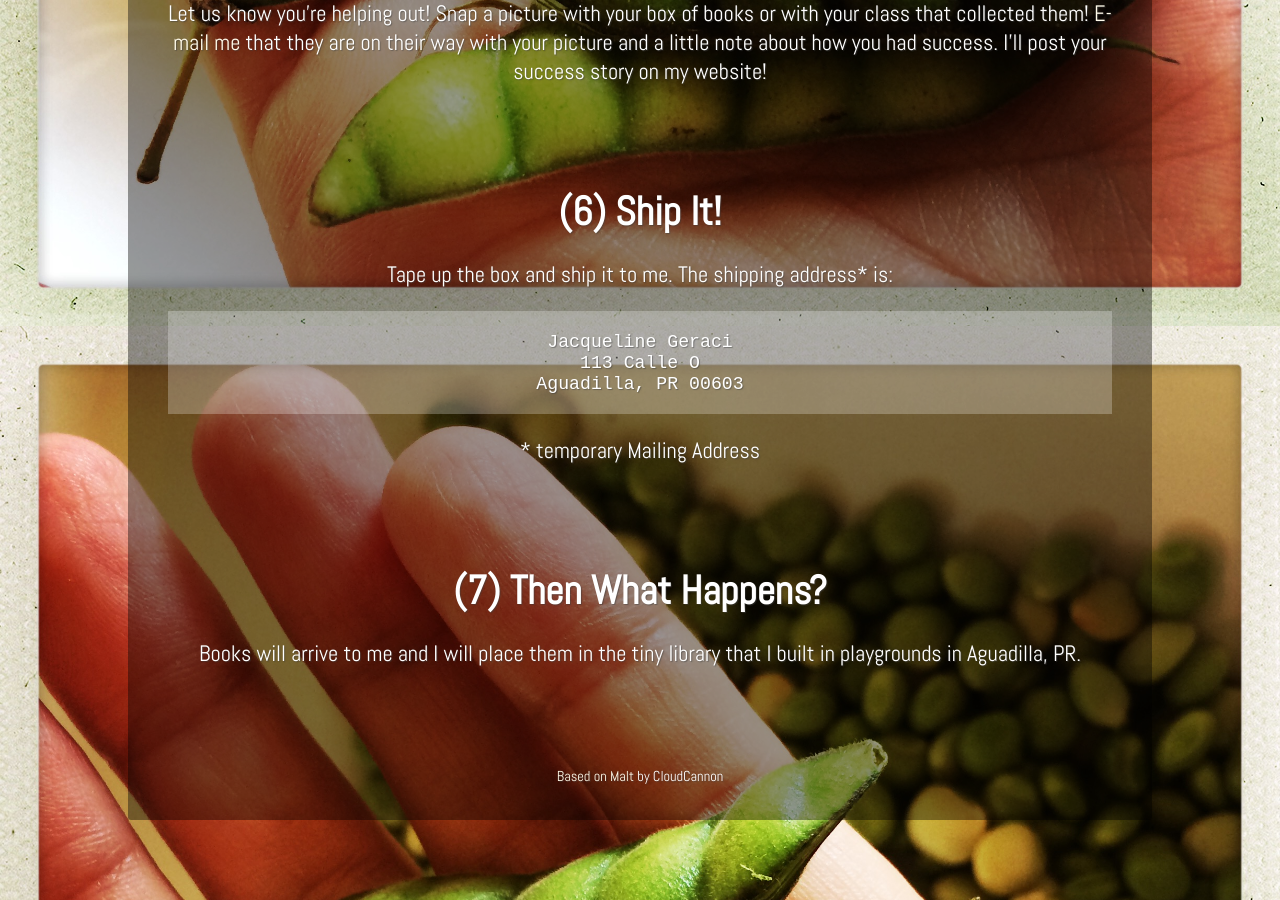
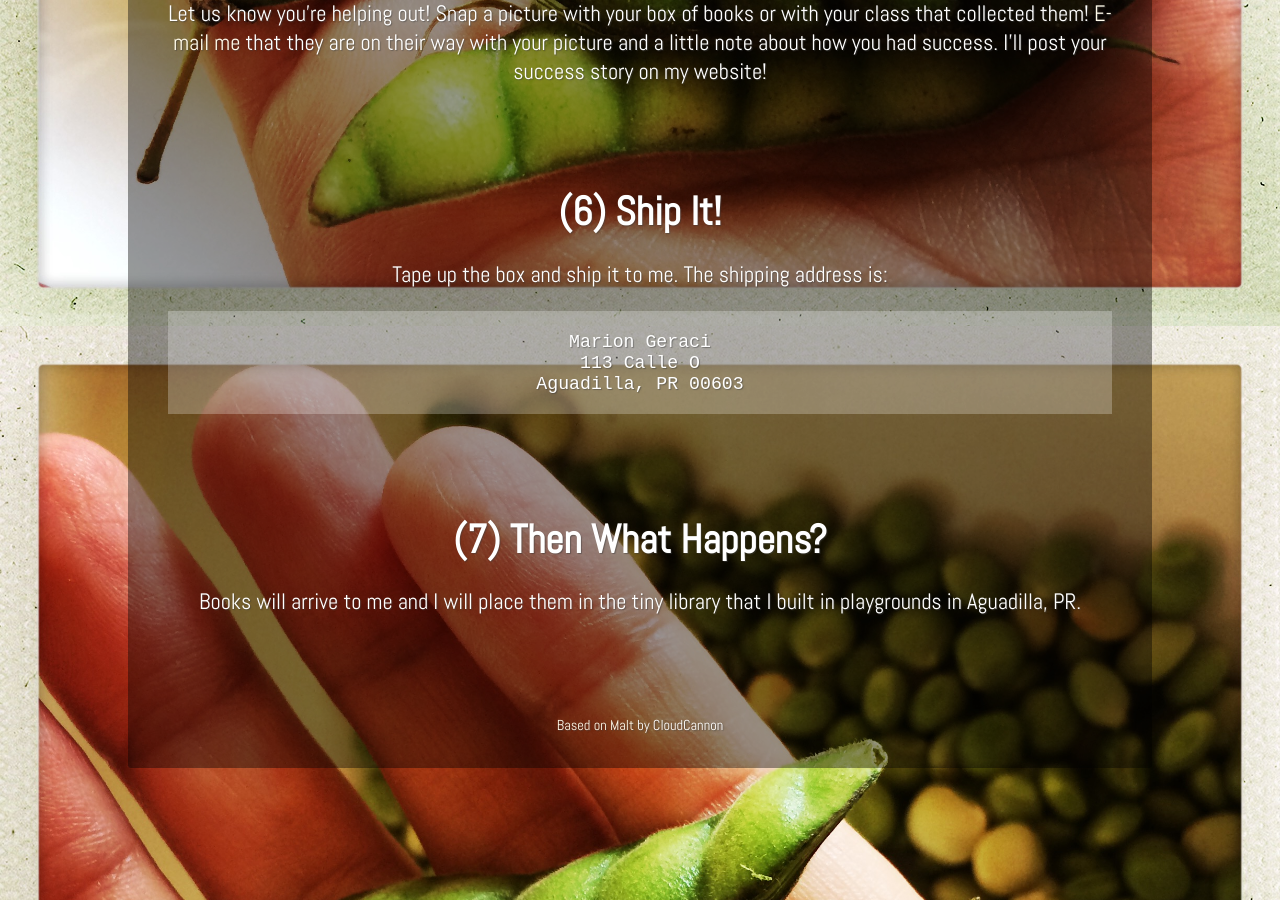
Before and after one commit to treshermanaspr/treshermanaspr.github.io, a Jekyll site: the page built from pages/participate.html, in a window 1280 px wide and 900 px high, scrolled down 2234 px. Built offline with Jekyll 4.4.1, drawn with Linux system fonts in a browser that asks for light colours; nearby versions of some CDN libraries.

Commit message:
update address

```diff
--- a/pages/participate.html
+++ b/pages/participate.html
@@ -48,18 +48,16 @@ background_image: /uploads/project-logos/peapods.jpg
 
 <h3>(6) Ship It!</h3>
 
-<p>Tape up the box and ship it to me. The shipping address* is:</p>
+<p>Tape up the box and ship it to me. The shipping address is:</p>
 
 <div class="tip">
   <code>
-    Jacqueline Geraci <br>
+    Marion Geraci <br>
     113 Calle O <br>
     Aguadilla, PR 00603 <br>
   </code>
 </div>
 
-<p class="editable">* temporary Mailing Address</p>
-
 <h3>(7) Then What Happens?</h3>
 
 <p>Books will arrive to me and I will place them in the tiny library that I built in playgrounds in Aguadilla, PR.  </p>
```
